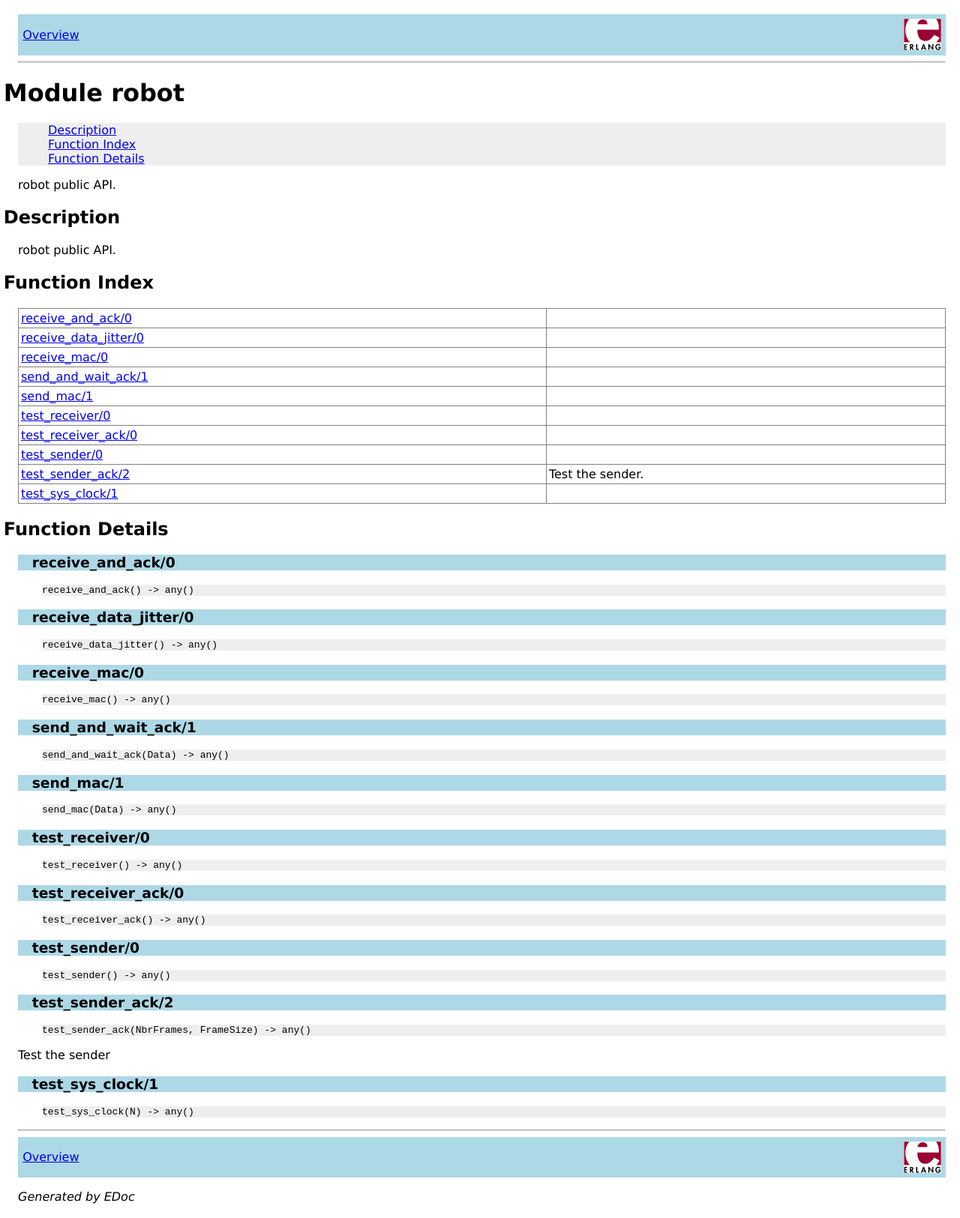
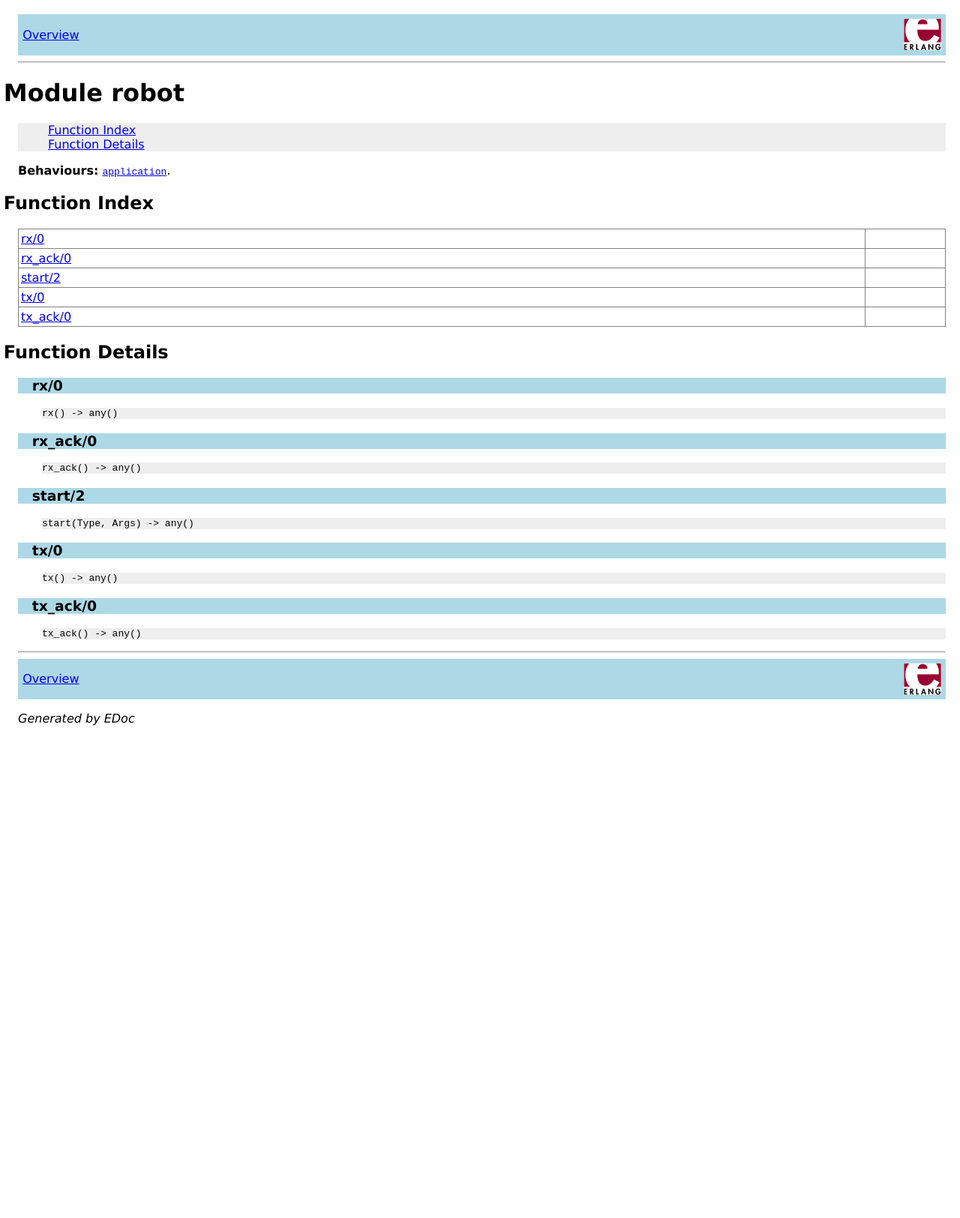
Before and after one commit to GwendalLaurent/pmod_uwb, a plain HTML site: page doc/robot.html in a window 1280 px wide. Shown: the whole page at 75% size. After the commit the page ends 987 px from the top, so only its background shows below. Drawn offline with Linux system fonts and the light colour scheme.

Commit message:
mac_layer behaviour
- Adds the mac_layer behaviour

- Adapts the stack to the new mac layer behaviour and unit tests

- Adapts the robot code to run the new mac layer on the GRiSP

- Updates documentation

- Updates Readme

```diff
--- a/doc/robot.html
+++ b/doc/robot.html
@@ -10,82 +10,47 @@
 <hr>
 
 <h1>Module robot</h1>
-<ul class="index"><li><a href="#description">Description</a></li><li><a href="#index">Function Index</a></li><li><a href="#functions">Function Details</a></li></ul>robot public API.
+<ul class="index"><li><a href="#index">Function Index</a></li><li><a href="#functions">Function Details</a></li></ul>
 
+<p><b>Behaviours:</b> <a href="application.html"><tt>application</tt></a>.</p>
 
-<h2><a name="description">Description</a></h2>robot public API.
 <h2><a name="index">Function Index</a></h2>
-<table width="100%" border="1" cellspacing="0" cellpadding="2" summary="function index"><tr><td valign="top"><a href="#receive_and_ack-0">receive_and_ack/0</a></td><td></td></tr>
-<tr><td valign="top"><a href="#receive_data_jitter-0">receive_data_jitter/0</a></td><td></td></tr>
-<tr><td valign="top"><a href="#receive_mac-0">receive_mac/0</a></td><td></td></tr>
-<tr><td valign="top"><a href="#send_and_wait_ack-1">send_and_wait_ack/1</a></td><td></td></tr>
-<tr><td valign="top"><a href="#send_mac-1">send_mac/1</a></td><td></td></tr>
-<tr><td valign="top"><a href="#test_receiver-0">test_receiver/0</a></td><td></td></tr>
-<tr><td valign="top"><a href="#test_receiver_ack-0">test_receiver_ack/0</a></td><td></td></tr>
-<tr><td valign="top"><a href="#test_sender-0">test_sender/0</a></td><td></td></tr>
-<tr><td valign="top"><a href="#test_sender_ack-2">test_sender_ack/2</a></td><td>Test the sender.</td></tr>
-<tr><td valign="top"><a href="#test_sys_clock-1">test_sys_clock/1</a></td><td></td></tr>
+<table width="100%" border="1" cellspacing="0" cellpadding="2" summary="function index"><tr><td valign="top"><a href="#rx-0">rx/0</a></td><td></td></tr>
+<tr><td valign="top"><a href="#rx_ack-0">rx_ack/0</a></td><td></td></tr>
+<tr><td valign="top"><a href="#start-2">start/2</a></td><td></td></tr>
+<tr><td valign="top"><a href="#tx-0">tx/0</a></td><td></td></tr>
+<tr><td valign="top"><a href="#tx_ack-0">tx_ack/0</a></td><td></td></tr>
 </table>
 
 <h2><a name="functions">Function Details</a></h2>
 
-<h3 class="function"><a name="receive_and_ack-0">receive_and_ack/0</a></h3>
+<h3 class="function"><a name="rx-0">rx/0</a></h3>
 <div class="spec">
-<p><tt>receive_and_ack() -&gt; any()</tt></p>
+<p><tt>rx() -&gt; any()</tt></p>
 <p> </p>
 </div>
 
-<h3 class="function"><a name="receive_data_jitter-0">receive_data_jitter/0</a></h3>
+<h3 class="function"><a name="rx_ack-0">rx_ack/0</a></h3>
 <div class="spec">
-<p><tt>receive_data_jitter() -&gt; any()</tt></p>
+<p><tt>rx_ack() -&gt; any()</tt></p>
 <p> </p>
 </div>
 
-<h3 class="function"><a name="receive_mac-0">receive_mac/0</a></h3>
+<h3 class="function"><a name="start-2">start/2</a></h3>
 <div class="spec">
-<p><tt>receive_mac() -&gt; any()</tt></p>
+<p><tt>start(Type, Args) -&gt; any()</tt></p>
 <p> </p>
 </div>
 
-<h3 class="function"><a name="send_and_wait_ack-1">send_and_wait_ack/1</a></h3>
+<h3 class="function"><a name="tx-0">tx/0</a></h3>
 <div class="spec">
-<p><tt>send_and_wait_ack(Data) -&gt; any()</tt></p>
+<p><tt>tx() -&gt; any()</tt></p>
 <p> </p>
 </div>
 
-<h3 class="function"><a name="send_mac-1">send_mac/1</a></h3>
+<h3 class="function"><a name="tx_ack-0">tx_ack/0</a></h3>
 <div class="spec">
-<p><tt>send_mac(Data) -&gt; any()</tt></p>
-<p> </p>
-</div>
-
-<h3 class="function"><a name="test_receiver-0">test_receiver/0</a></h3>
-<div class="spec">
-<p><tt>test_receiver() -&gt; any()</tt></p>
-<p> </p>
-</div>
-
-<h3 class="function"><a name="test_receiver_ack-0">test_receiver_ack/0</a></h3>
-<div class="spec">
-<p><tt>test_receiver_ack() -&gt; any()</tt></p>
-<p> </p>
-</div>
-
-<h3 class="function"><a name="test_sender-0">test_sender/0</a></h3>
-<div class="spec">
-<p><tt>test_sender() -&gt; any()</tt></p>
-<p> </p>
-</div>
-
-<h3 class="function"><a name="test_sender_ack-2">test_sender_ack/2</a></h3>
-<div class="spec">
-<p><tt>test_sender_ack(NbrFrames, FrameSize) -&gt; any()</tt></p>
-<p> </p>
-</div><p>Test the sender</p>
-
-<h3 class="function"><a name="test_sys_clock-1">test_sys_clock/1</a></h3>
-<div class="spec">
-<p><tt>test_sys_clock(N) -&gt; any()</tt></p>
+<p><tt>tx_ack() -&gt; any()</tt></p>
 <p> </p>
 </div>
 <hr>
```
Also changed, not shown: doc/mac_layer.html (+20 -43 lines), doc/modules-frame.html (+2 -0 lines), 11 other files.
